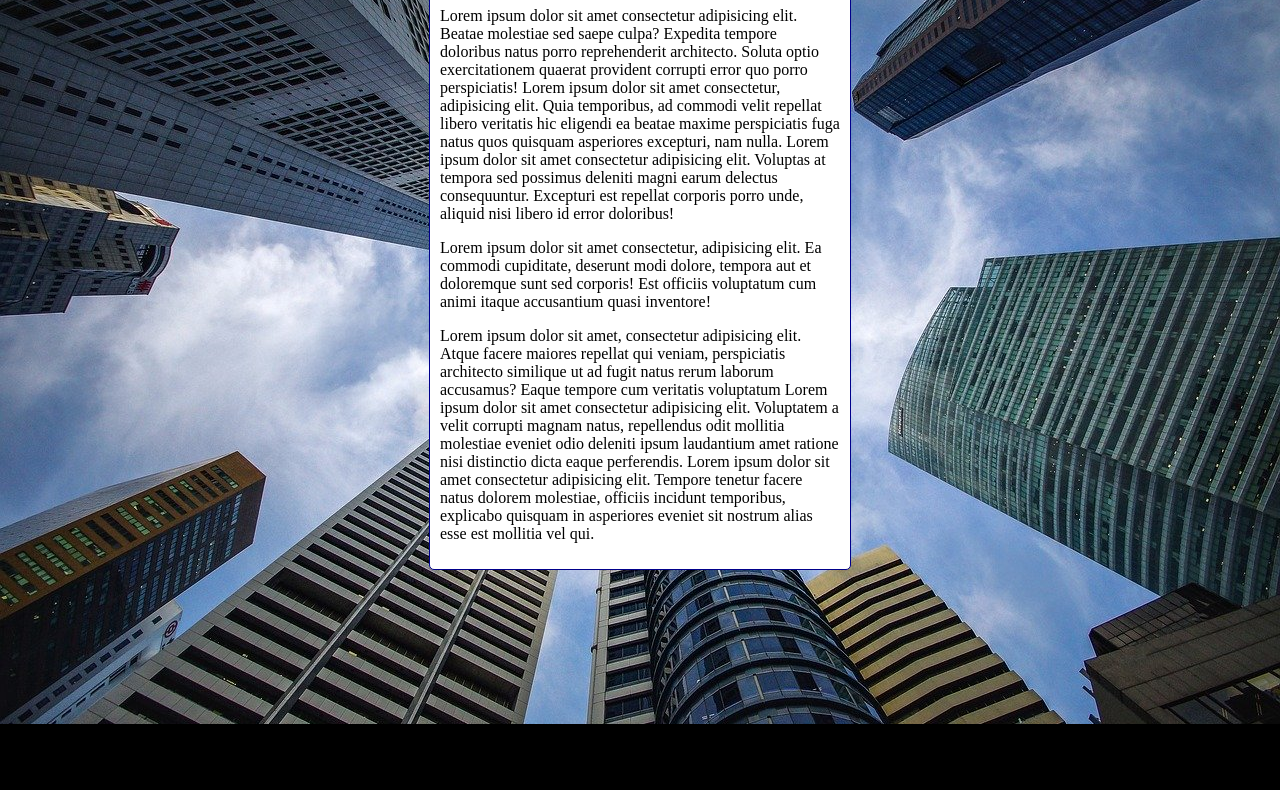
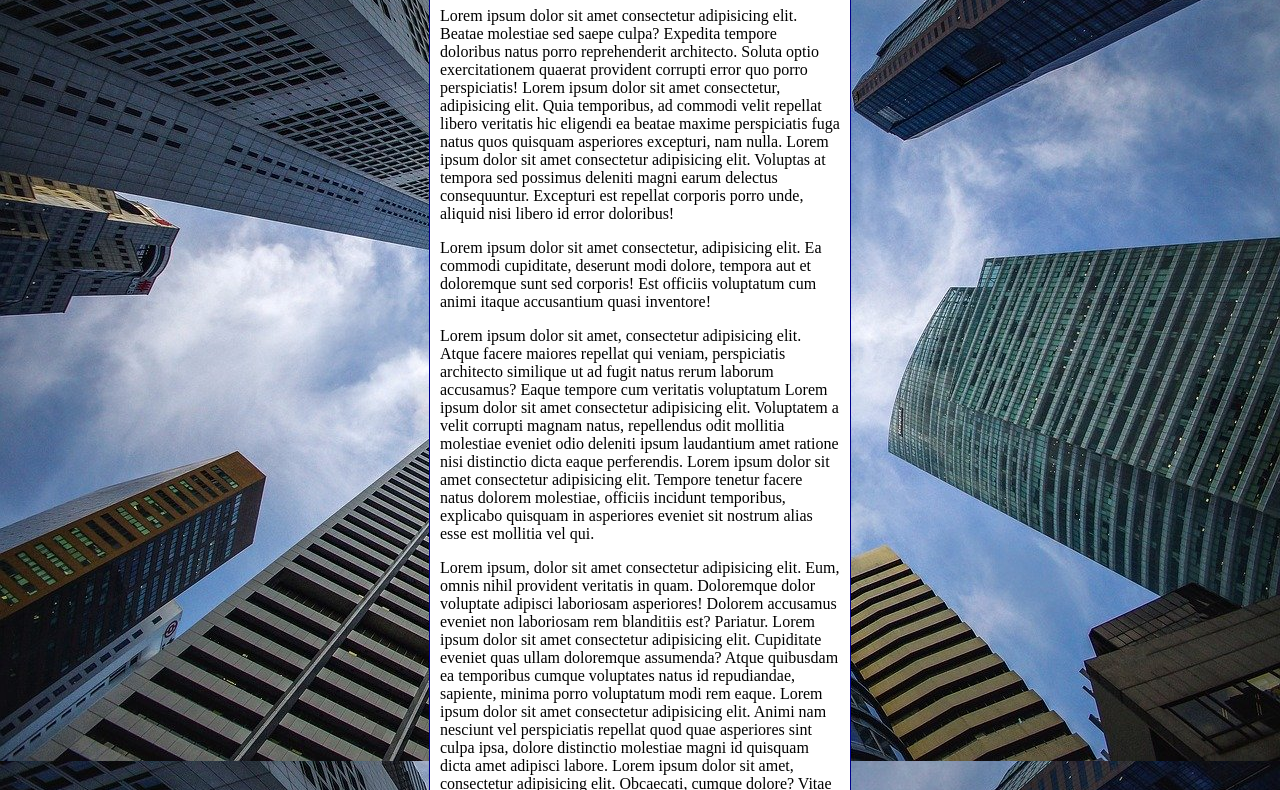
Before and after one commit to Rick07H/html-css, a plain HTML site: page exercicios/ex022/fundo006.html in a window 1280 px wide. Shown: the part 92-882 px from the top of the page. Before the commit the page ends 816 px from the top, so only its background shows below. Drawn offline with Linux system fonts and the light colour scheme.

Commit message:
Inserindo o HTML do fundo006

```diff
--- a/exercicios/ex022/fundo006.html
+++ b/exercicios/ex022/fundo006.html
@@ -3,23 +3,22 @@
 <head>
     <meta charset="UTF-8">
     <meta name="viewport" content="width=device-width, initial-scale=1.0">
-    <title>Document</title>
+    <title>Fundo fixo de tela</title>
 </head>
 
     <style>
         body {
-            background-color: black;
             height: 100vh;
-            background-image: url(imagens/wallpaper002.jpg);
-            background-position: center top;
-            background-repeat: repeat-y;
+            background: black url('imagens/wallpaper002.jpg') center center no-repeat fixed;
             background-size: cover;
+
         }
 
         main {
             background-color: white;
+            max-width: 400px;
             border: 1px solid darkblue;
-            border-radius: 5px;
+            border-radius: 15px;
             width: 400px;
             padding: 10px;
             margin: auto;
@@ -34,6 +33,7 @@
         <p>Lorem ipsum dolor sit amet consectetur adipisicing elit. Beatae molestiae sed saepe culpa? Expedita tempore doloribus natus porro reprehenderit architecto. Soluta optio exercitationem quaerat provident corrupti error quo porro perspiciatis! Lorem ipsum dolor sit amet consectetur, adipisicing elit. Quia temporibus, ad commodi velit repellat libero veritatis hic eligendi ea beatae maxime perspiciatis fuga natus quos quisquam asperiores excepturi, nam nulla. Lorem ipsum dolor sit amet consectetur adipisicing elit. Voluptas at tempora sed possimus deleniti magni earum delectus consequuntur. Excepturi est repellat corporis porro unde, aliquid nisi libero id error doloribus!</p>
         <p>Lorem ipsum dolor sit amet consectetur, adipisicing elit. Ea commodi cupiditate, deserunt modi dolore, tempora aut et doloremque sunt sed corporis! Est officiis voluptatum cum animi itaque accusantium quasi inventore!</p>
         <p>Lorem ipsum dolor sit amet, consectetur adipisicing elit. Atque facere maiores repellat qui veniam, perspiciatis architecto similique ut ad fugit natus rerum laborum accusamus? Eaque tempore cum veritatis voluptatum Lorem ipsum dolor sit amet consectetur adipisicing elit. Voluptatem a velit corrupti magnam natus, repellendus odit mollitia molestiae eveniet odio deleniti ipsum laudantium amet ratione nisi distinctio dicta eaque perferendis. Lorem ipsum dolor sit amet consectetur adipisicing elit. Tempore tenetur facere natus dolorem molestiae, officiis incidunt temporibus, explicabo quisquam in asperiores eveniet sit nostrum alias esse est mollitia vel qui.</p>
+        <p>Lorem ipsum, dolor sit amet consectetur adipisicing elit. Eum, omnis nihil provident veritatis in quam. Doloremque dolor voluptate adipisci laboriosam asperiores! Dolorem accusamus eveniet non laboriosam rem blanditiis est? Pariatur. Lorem ipsum dolor sit amet consectetur adipisicing elit. Cupiditate eveniet quas ullam doloremque assumenda? Atque quibusdam ea temporibus cumque voluptates natus id repudiandae, sapiente, minima porro voluptatum modi rem eaque. Lorem ipsum dolor sit amet consectetur adipisicing elit. Animi nam nesciunt vel perspiciatis repellat quod quae asperiores sint culpa ipsa, dolore distinctio molestiae magni id quisquam dicta amet adipisci labore. Lorem ipsum dolor sit amet, consectetur adipisicing elit. Obcaecati, cumque dolore? Vitae quisquam beatae ex consectetur esse magnam quis harum dolores ea! Fugiat consequuntur perspiciatis corrupti libero hic praesentium corporis? Lorem ipsum, dolor sit amet consectetur adipisicing elit. Magnam nihil dolor atque magni facilis eligendi, maiores, qui doloremque quas velit incidunt soluta eum assumenda a illum tempora. Voluptatibus, temporibus illum.</p>
     </main>
 
 </body>
```
